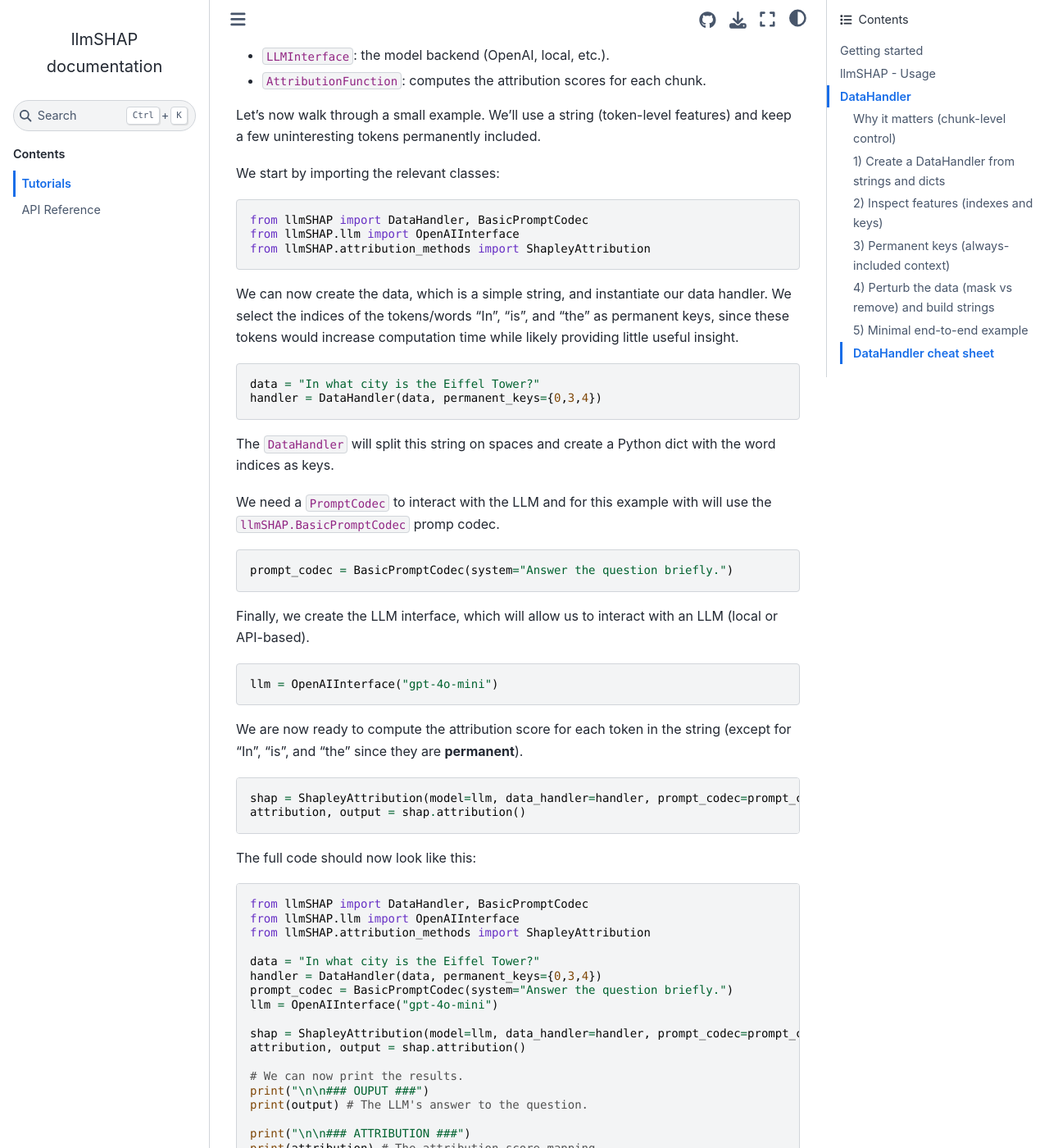
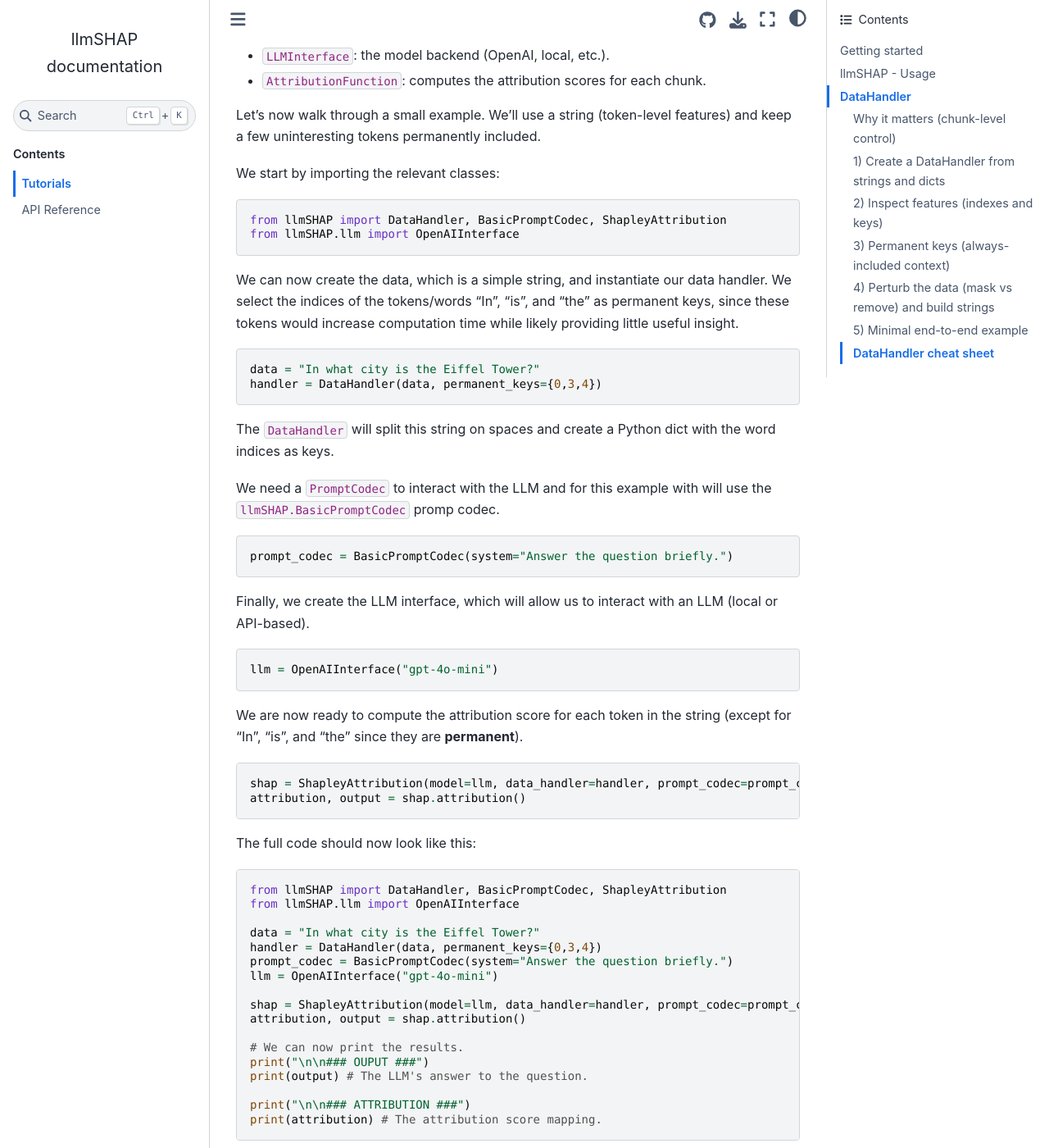
Before and after one commit to filipnaudot/llmSHAP, a Sphinx documentation site: the page built from docs/tutorial.rst, in a window 1280 px wide and 1400 px high, scrolled down 729 px. Shown: the whole window at 82% size. Built offline with Sphinx 7.4.7 and the Sphinx Book theme 1.1.4, drawn with Linux system fonts in a browser that asks for light colours.

Commit message:
Made ShapleyAttribution visible in the main llmSHAP API (#17)

```diff
--- a/docs/tutorial.rst
+++ b/docs/tutorial.rst
@@ -51,9 +51,8 @@ We start by importing the relevant classes:
 
 .. code-block:: python
 
-   from llmSHAP import DataHandler, BasicPromptCodec
+   from llmSHAP import DataHandler, BasicPromptCodec, ShapleyAttribution
    from llmSHAP.llm import OpenAIInterface
-   from llmSHAP.attribution_methods import ShapleyAttribution
 
 We can now create the data, which is a simple string, and instantiate our data handler.
 We select the indices of the tokens/words "In", "is", and "the" as permanent keys, since these tokens would
@@ -90,9 +89,8 @@ The full code should now look like this:
 
 .. code-block:: python
 
-   from llmSHAP import DataHandler, BasicPromptCodec
+   from llmSHAP import DataHandler, BasicPromptCodec, ShapleyAttribution
    from llmSHAP.llm import OpenAIInterface
-   from llmSHAP.attribution_methods import ShapleyAttribution
 
    data = "In what city is the Eiffel Tower?"
    handler = DataHandler(data, permanent_keys={0,3,4})
--- a/src/llmSHAP/__init__.py
+++ b/src/llmSHAP/__init__.py
@@ -2,3 +2,4 @@ from .data_handler import DataHandler
 from .prompt_codec import PromptCodec, BasicPromptCodec
 from .generation import Generation
 from .similarity_functions import TFIDFCosineSimilarity, EmbeddingCosineSimilarity
+from .attribution_methods.shapley_attribution import ShapleyAttribution
```
Also changed, not shown: README.md (+1 -2 lines).
